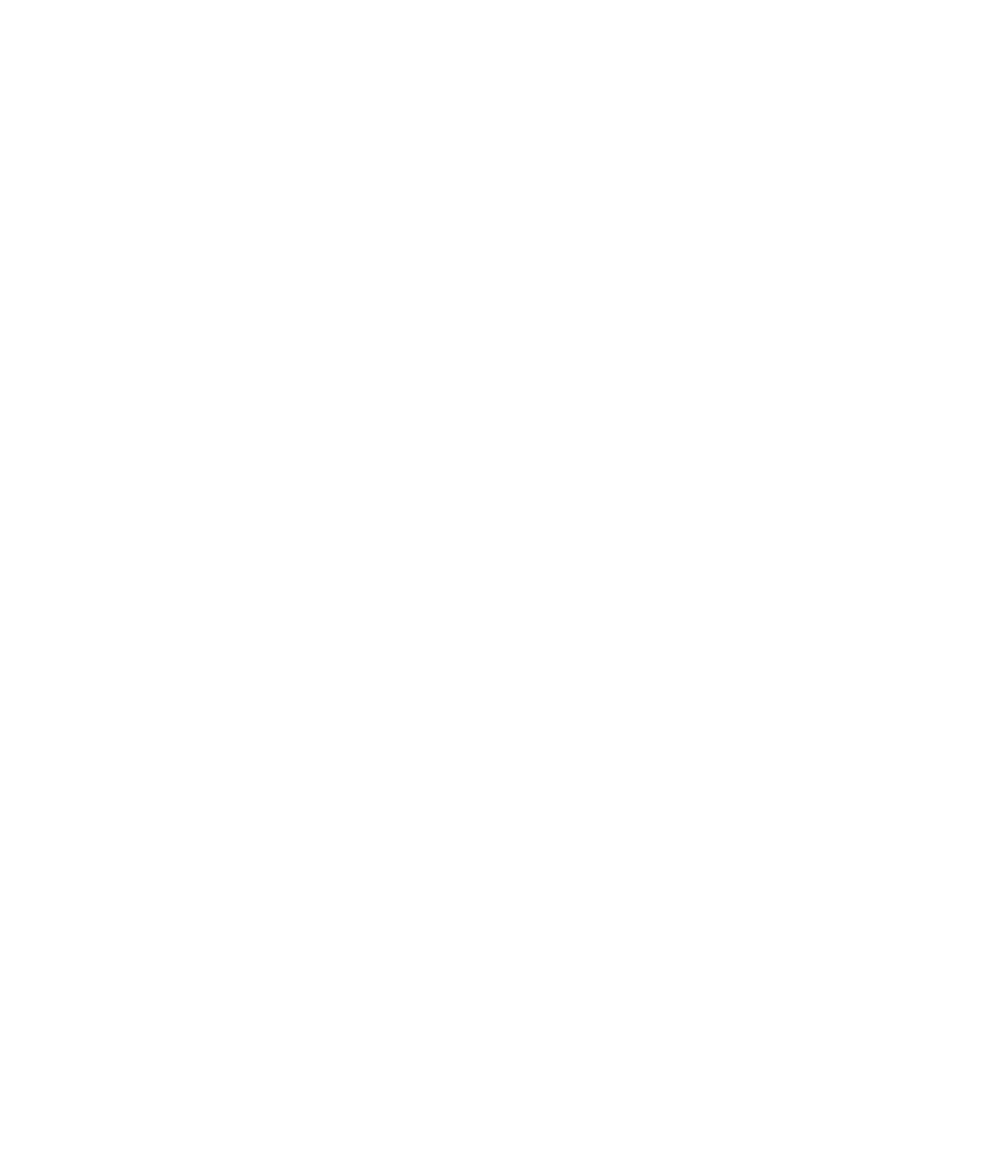
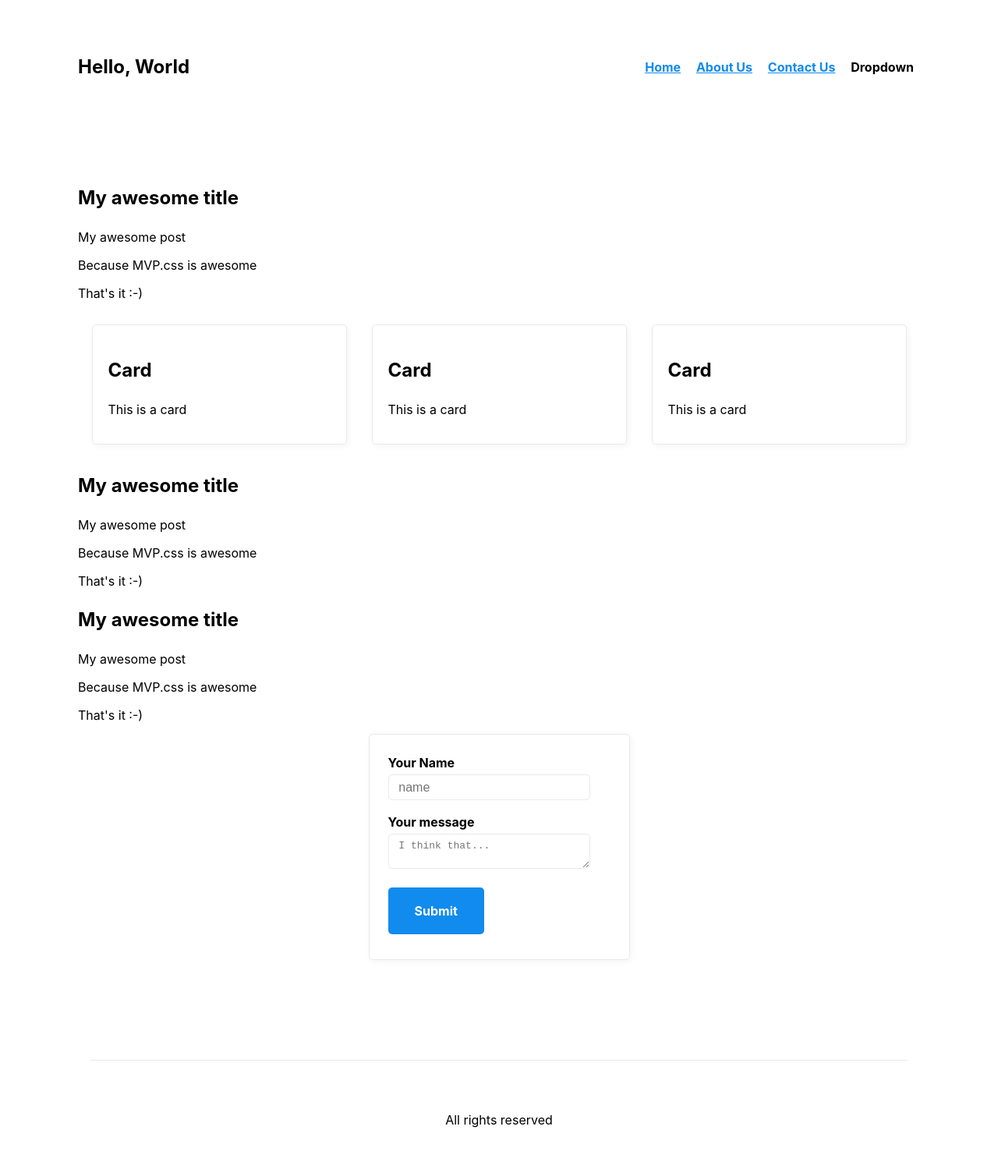
Before and after one commit to prp-e/mvp_css_tutorial, a plain HTML site: page index.html in a window 1280 px wide. Shown: the whole page at 78% size. Before the commit the page ends 800 px from the top, so only its background shows below. Drawn offline with nearby package versions, Linux system fonts and the light colour scheme.

Commit message:
MVP is ready

```diff
--- a/index.html
+++ b/index.html
@@ -4,6 +4,67 @@
         <link rel="stylesheet" href="https://unpkg.com/mvp.css@1.12/mvp.css">
     </head>
     <body>
-
+        <main>
+            <nav>
+                <h1>Hello, World</h1>
+                <ul>
+                    <li><a href="#">Home</a></li>
+                    <li><a href="#">About Us</a></li>
+                    <li><a href="#">Contact Us</a></li>
+                    <li>
+                        Dropdown
+                        <ul>
+                            <li>Item #1</li>
+                            <li>Item #2</li>
+                        </ul>
+                    </li>
+                </ul>
+            </nav>
+            <article>
+                <h1>My awesome title</h1>
+                <p>My awesome post</p>
+                <p>Because MVP.css is awesome</p>
+                <p>That's it :-)</p>
+            </article>
+            <section>
+                <aside>
+                    <h2>Card</h2>
+                    <p>This is a card</p>
+                </aside>
+                <aside>
+                    <h2>Card</h2>
+                    <p>This is a card</p>
+                </aside>
+                <aside>
+                    <h2>Card</h2>
+                    <p>This is a card</p>
+                </aside>
+            </section>
+            <article>
+                <h1>My awesome title</h1>
+                <p>My awesome post</p>
+                <p>Because MVP.css is awesome</p>
+                <p>That's it :-)</p>
+            </article>
+            <article>
+                <h1>My awesome title</h1>
+                <p>My awesome post</p>
+                <p>Because MVP.css is awesome</p>
+                <p>That's it :-)</p>
+            </article>
+            <section>
+                <form>
+                    <label>Your Name</label>
+                    <input type="text" placeholder="name" />
+                    <label>Your message</label>
+                    <textarea placeholder="I think that..."></textarea>
+                    <input type="submit" />
+                </form>
+            </section>
+            <footer>
+                <hr>
+                <section>All rights reserved</section>
+            </footer>
+        </main>
     </body>
 </html>
```
